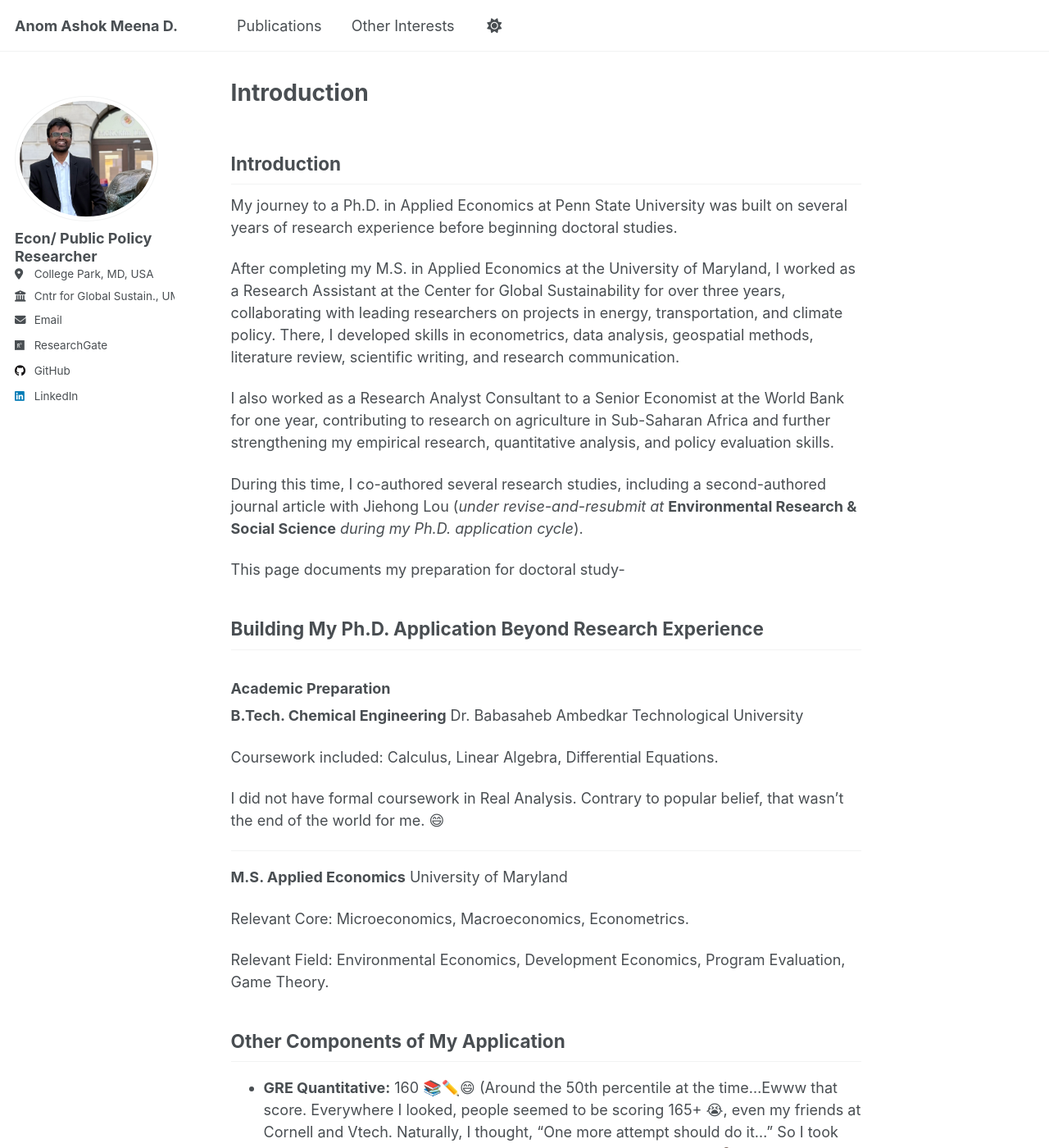
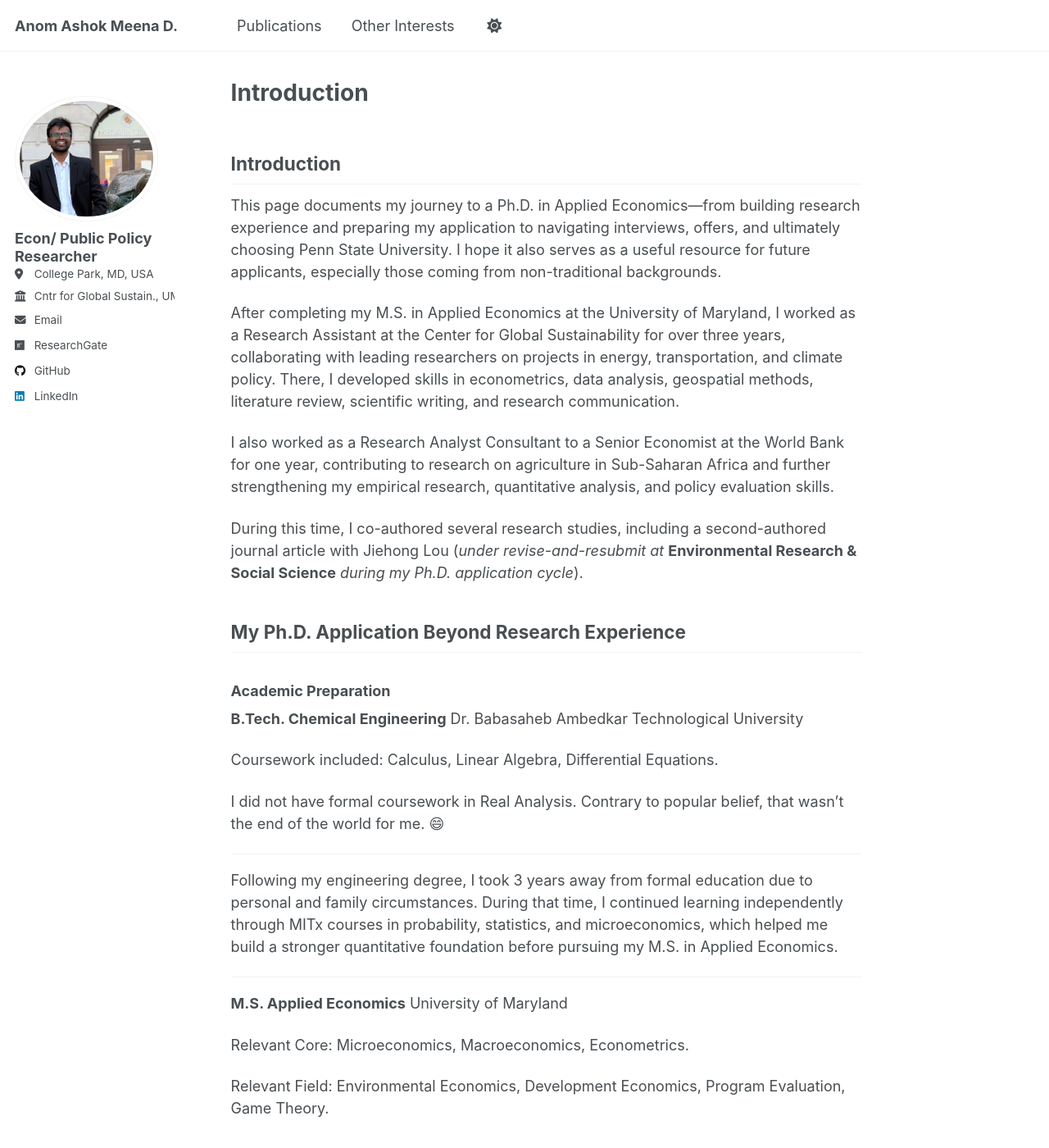
Before and after one commit to anomdule/anomdule.github.io, a Jekyll site: the page built from _pages/predoc-journey.md, in a window 1280 px wide and 1400 px high. Shown: the whole window at 82% size. Built offline with Jekyll 4.4.1, drawn with Linux system fonts in a browser that asks for light colours; our own code applies the rules of GitHub Pages for plain Markdown files; a script that is not in the unit is left out.

Commit message:
Update predoc-journey.md

```diff
--- a/_pages/predoc-journey.md
+++ b/_pages/predoc-journey.md
@@ -1,6 +1,6 @@
 ## Introduction
 
-My journey to a Ph.D. in Applied Economics at Penn State University was built on several years of research experience before beginning doctoral studies.
+This page documents my journey to a Ph.D. in Applied Economics—from building research experience and preparing my application to navigating interviews, offers, and ultimately choosing Penn State University. I hope it also serves as a useful resource for future applicants, especially those coming from non-traditional backgrounds.
 
 After completing my M.S. in Applied Economics at the University of Maryland, I worked as a Research Assistant at the Center for Global Sustainability for over three years, collaborating with leading researchers on projects in energy, transportation, and climate policy. There, I developed skills in econometrics, data analysis, geospatial methods, literature review, scientific writing, and research communication.
 
@@ -8,9 +8,7 @@ I also worked as a Research Analyst Consultant to a Senior Economist at the Worl
 
 During this time, I co-authored several research studies, including a second-authored journal article with Jiehong Lou (*under revise-and-resubmit at* **Environmental Research & Social Science** *during my Ph.D. application cycle*).
 
-This page documents my preparation for doctoral study-
-
-## Building My Ph.D. Application Beyond Research Experience
+## My Ph.D. Application Beyond Research Experience
 
 ### Academic Preparation
 
@@ -20,6 +18,10 @@ Dr. Babasaheb Ambedkar Technological University
 Coursework included: Calculus, Linear Algebra, Differential Equations.
 
 I did not have formal coursework in Real Analysis. Contrary to popular belief, that wasn't the end of the world for me. 😄
+
+---
+
+Following my engineering degree, I took 3 years away from formal education due to personal and family circumstances. During that time, I continued learning independently through MITx courses in probability, statistics, and microeconomics, which helped me build a stronger quantitative foundation before pursuing my M.S. in Applied Economics.
 
 ---
 
```
